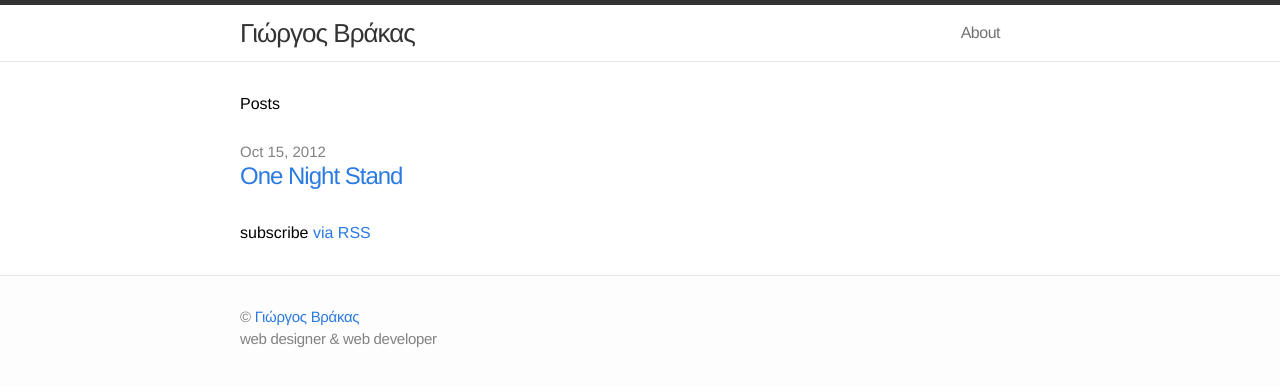
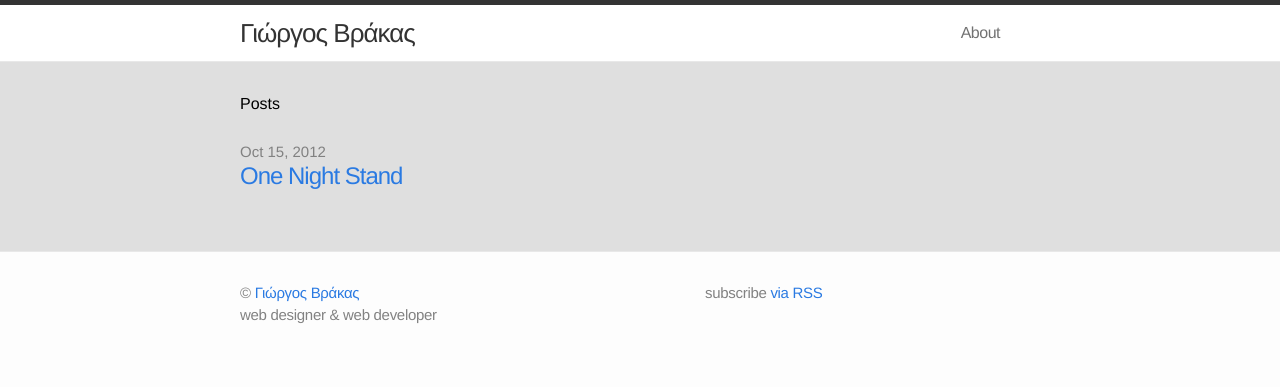
Before and after one commit to vracas/vracas.github.io, a Jekyll site: the page built from index.html, in a window 1280 px wide. Shown: the top 387 px of the page. Built offline with Jekyll 4.4.1, drawn with Linux system fonts in a browser that asks for light colours.

Commit message:
commit 4

```diff
--- a/_includes/footer.html
+++ b/_includes/footer.html
@@ -11,50 +11,13 @@
       </ul>
     </div>
 
-    <!-- <div class="footer-col-2 column">
-      <ul>
-        <li>
-          <a href="https://github.com/{{ site.username }}">
-            <span class="icon github">
-              <svg version="1.1" class="github-icon-svg" xmlns="http://www.w3.org/2000/svg" xmlns:xlink="http://www.w3.org/1999/xlink" x="0px" y="0px"
-                 viewBox="0 0 16 16" enable-background="new 0 0 16 16" xml:space="preserve">
-                <path fill-rule="evenodd" clip-rule="evenodd" fill="#C2C2C2" d="M7.999,0.431c-4.285,0-7.76,3.474-7.76,7.761
-                c0,3.428,2.223,6.337,5.307,7.363c0.388,0.071,0.53-0.168,0.53-0.374c0-0.184-0.007-0.672-0.01-1.32
-                c-2.159,0.469-2.614-1.04-2.614-1.04c-0.353-0.896-0.862-1.135-0.862-1.135c-0.705-0.481,0.053-0.472,0.053-0.472
-                c0.779,0.055,1.189,0.8,1.189,0.8c0.692,1.186,1.816,0.843,2.258,0.645c0.071-0.502,0.271-0.843,0.493-1.037
-                C4.86,11.425,3.049,10.76,3.049,7.786c0-0.847,0.302-1.54,0.799-2.082C3.768,5.507,3.501,4.718,3.924,3.65
-                c0,0,0.652-0.209,2.134,0.796C6.677,4.273,7.34,4.187,8,4.184c0.659,0.003,1.323,0.089,1.943,0.261
-                c1.482-1.004,2.132-0.796,2.132-0.796c0.423,1.068,0.157,1.857,0.077,2.054c0.497,0.542,0.798,1.235,0.798,2.082
-                c0,2.981-1.814,3.637-3.543,3.829c0.279,0.24,0.527,0.713,0.527,1.437c0,1.037-0.01,1.874-0.01,2.129
-                c0,0.208,0.14,0.449,0.534,0.373c3.081-1.028,5.302-3.935,5.302-7.362C15.76,3.906,12.285,0.431,7.999,0.431z"/>
-              </svg>
-            </span>
-            <span class="username">{{ site.username }}</span>
-          </a>
-        </li>
-        <li>
-          <a href="https://twitter.com/{{ site.username }}">
-            <span class="icon twitter">
-              <svg version="1.1" class="twitter-icon-svg" xmlns="http://www.w3.org/2000/svg" xmlns:xlink="http://www.w3.org/1999/xlink" x="0px" y="0px"
-                 viewBox="0 0 16 16" enable-background="new 0 0 16 16" xml:space="preserve">
-                <path fill="#C2C2C2" d="M15.969,3.058c-0.586,0.26-1.217,0.436-1.878,0.515c0.675-0.405,1.194-1.045,1.438-1.809
-                c-0.632,0.375-1.332,0.647-2.076,0.793c-0.596-0.636-1.446-1.033-2.387-1.033c-1.806,0-3.27,1.464-3.27,3.27
-                c0,0.256,0.029,0.506,0.085,0.745C5.163,5.404,2.753,4.102,1.14,2.124C0.859,2.607,0.698,3.168,0.698,3.767
-                c0,1.134,0.577,2.135,1.455,2.722C1.616,6.472,1.112,6.325,0.671,6.08c0,0.014,0,0.027,0,0.041c0,1.584,1.127,2.906,2.623,3.206
-                C3.02,9.402,2.731,9.442,2.433,9.442c-0.211,0-0.416-0.021-0.615-0.059c0.416,1.299,1.624,2.245,3.055,2.271
-                c-1.119,0.877-2.529,1.4-4.061,1.4c-0.264,0-0.524-0.015-0.78-0.046c1.447,0.928,3.166,1.469,5.013,1.469
-                c6.015,0,9.304-4.983,9.304-9.304c0-0.142-0.003-0.283-0.009-0.423C14.976,4.29,15.531,3.714,15.969,3.058z"/>
-              </svg>
-            </span>
-            <span class="username">{{ site.username }}</span>
-          </a>
-        </li>
-      </ul>
+    <div class="footer-col-2 column">
+
     </div>
 
     <div class="footer-col-3 column">
-      <p class="text">{{ site.description }}</p>
-    </div> //-->
+      <p class="rss-subscribe">subscribe <a href="{{ "/feed.xml" | prepend: site.baseurl }}">via RSS</a></p>
+    </div>
 
   </div>
 
--- a/css/main.css
+++ b/css/main.css
@@ -137,7 +137,7 @@
 
 .page-content {
   padding: 30px 0;
-  background-color: #fff;
+  background-color: #dfdfdf;
 }
 
 
--- a/index.html
+++ b/index.html
@@ -15,6 +15,4 @@
     {% endfor %}
   </ul>
 
-  <p class="rss-subscribe">subscribe <a href="{{ "/feed.xml" | prepend: site.baseurl }}">via RSS</a></p>
-
 </div>
```
